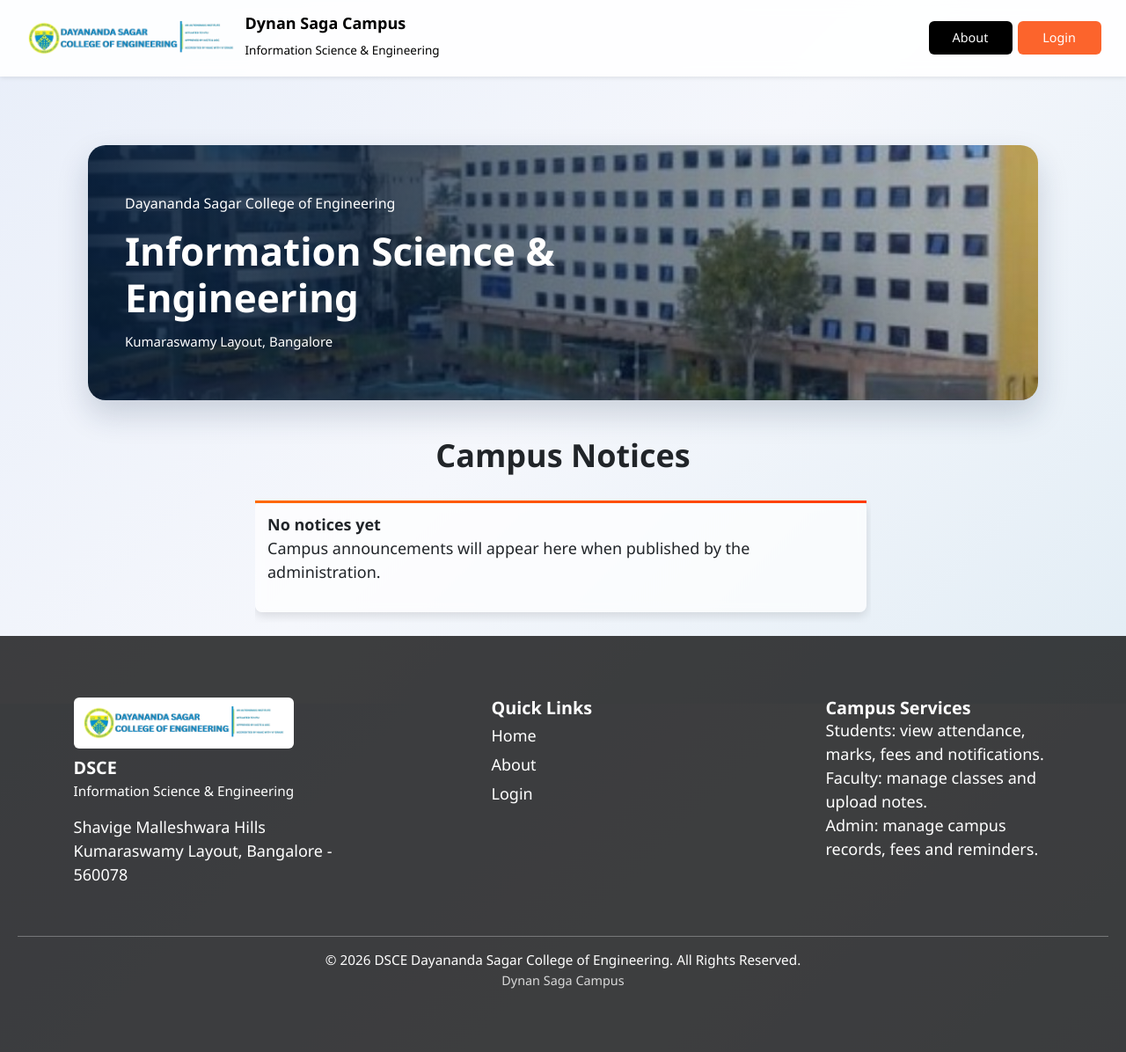
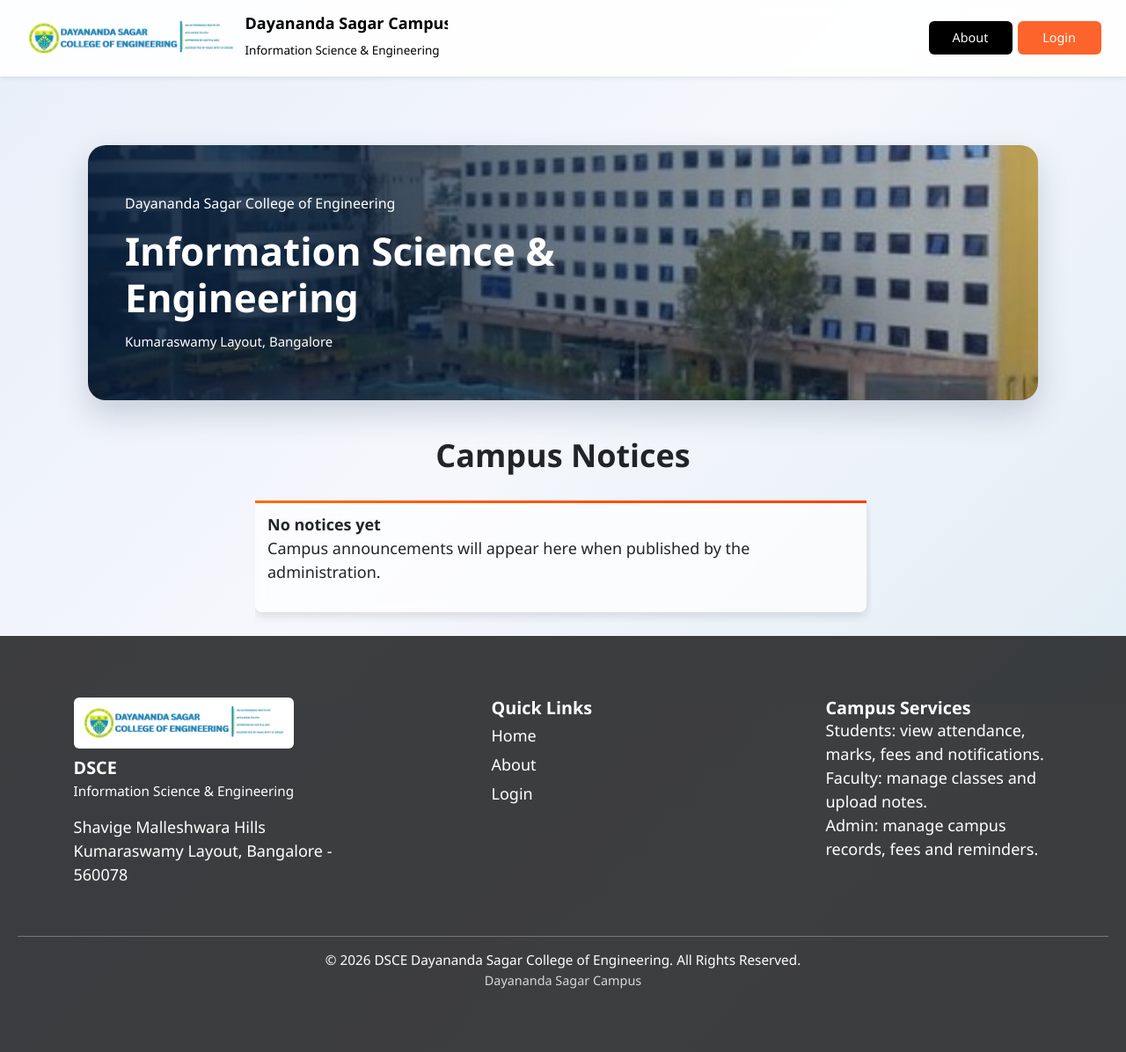
Before and after one commit to harshini2452-us/dayananda-sagar-campus, a Flask app: page / in a window 1280 px wide. Shown: the whole page at 88% size. Run offline with Flask 3, Linux system fonts and the light colour scheme; data that the repository does not hold is empty; some libraries are stand-ins or nearby versions.

Commit message:
Correct Dayananda Sagar Campus spelling

```diff
--- a/templates/base.html
+++ b/templates/base.html
@@ -4,7 +4,7 @@
 <head>
     <meta charset="UTF-8">
     <meta name="viewport" content="width=device-width, initial-scale=1.0">
-    <title>{% block title %} Dynan Saga Campus {% endblock %}</title>
+    <title>{% block title %} Dayananda Sagar Campus {% endblock %}</title>
 
     <!-- FONT AWESOME LINK -->
     <link rel="stylesheet" href="https://cdnjs.cloudflare.com/ajax/libs/font-awesome/7.0.1/css/all.min.css" integrity="sha512-2SwdPD6INVrV/lHTZbO2nodKhrnDdJK9/kg2XD1r9uGqPo1cUbujc+IYdlYdEErWNu69gVcYgdxlmVmzTWnetw==" crossorigin="anonymous" referrerpolicy="no-referrer" />
--- a/templates/homepage.html
+++ b/templates/homepage.html
@@ -5,7 +5,7 @@
     <meta charset="UTF-8">
     <meta name="viewport" content="width=device-width, initial-scale=1.0">
 
-    <title>Dynan Saga Campus</title>
+    <title>Dayananda Sagar Campus</title>
 
     <link href="https://cdn.jsdelivr.net/npm/bootstrap@5.3.8/dist/css/bootstrap.min.css" rel="stylesheet">
     <link rel="stylesheet" href="https://cdn.jsdelivr.net/npm/bootstrap-icons@1.11.1/font/bootstrap-icons.css">
@@ -479,7 +479,7 @@
             <a class="navbar-brand" href="{{ url_for('hello') }}">
                 <img src="{{ url_for('static', filename='images/dsce-logo.png') }}">
                 <div>
-                    <h6><b>Dynan Saga Campus</b></h6>
+                    <h6><b>Dayananda Sagar Campus</b></h6>
                     <small>Information Science &amp; Engineering</small>
                 </div>
             </a>
@@ -608,7 +608,7 @@
                 &copy; {{ now.year }} DSCE Dayananda Sagar College of Engineering. All Rights Reserved.
                 <br>
                 <span style="font-size: 0.8rem; opacity: 0.8;">
-                    Dynan Saga Campus
+                    Dayananda Sagar Campus
                 </span>
             </div>
 
--- a/templates/loginoption.html
+++ b/templates/loginoption.html
@@ -1,4 +1,4 @@
-{% extends "base.html" %} {% block title %} Dynan Saga Campus {% endblock %} {% block style %} <style>
+{% extends "base.html" %} {% block title %} Dayananda Sagar Campus {% endblock %} {% block style %} <style>
     .login-heading {
         text-align: center;
         margin: 4vh;
```
Also changed, not shown: README.md, deployment/README.md.
